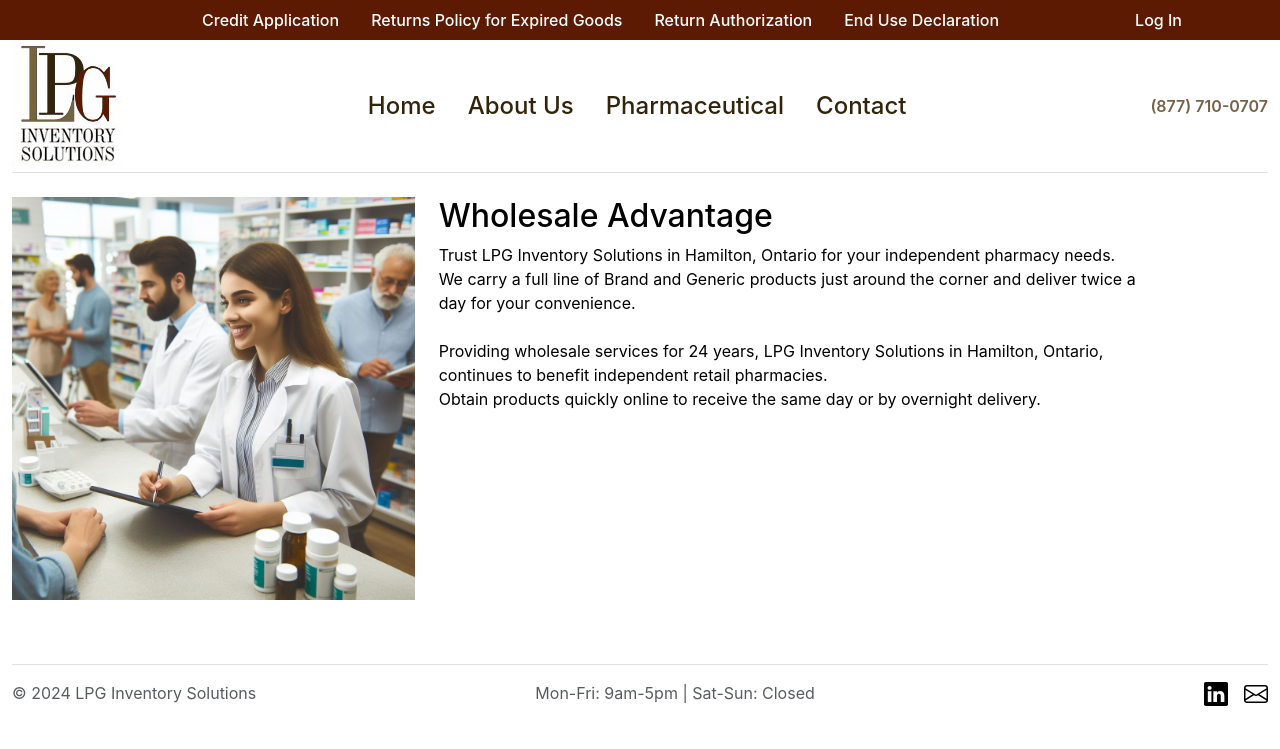
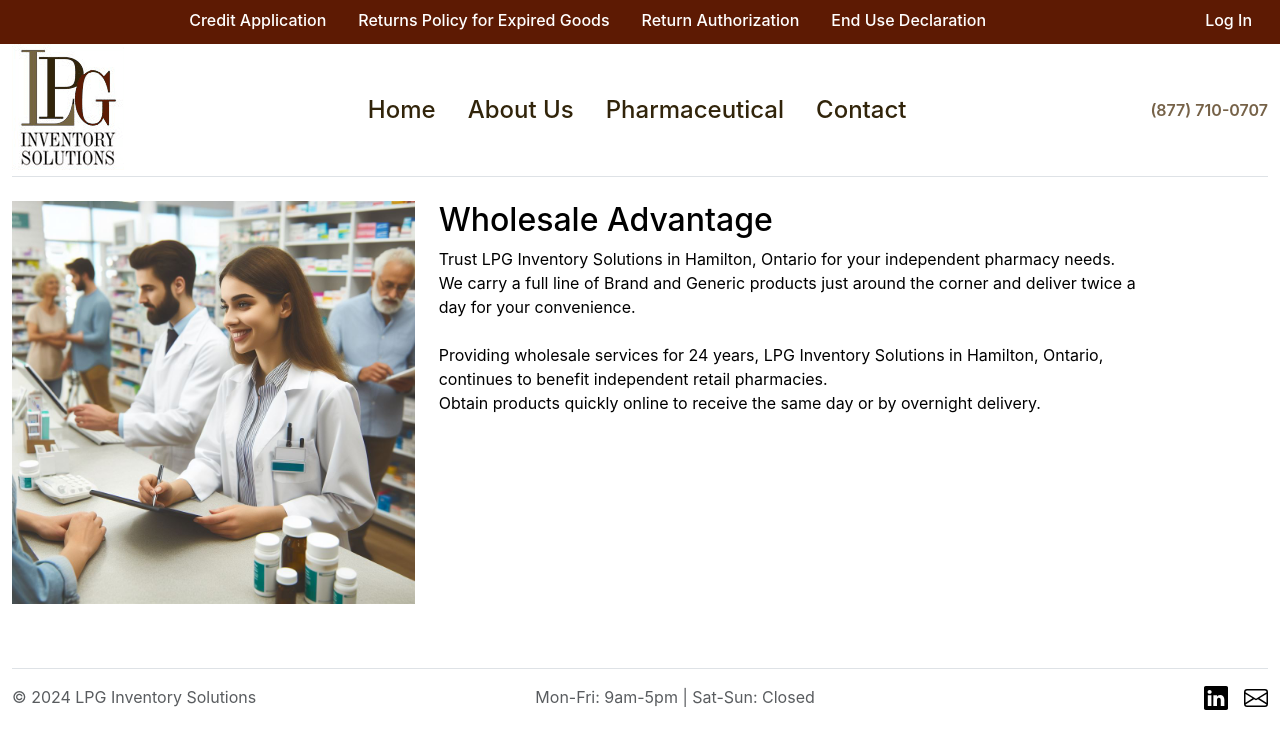
Before and after one commit to LPG-IS/lpg-is.github.io, a Jekyll site: the page built from index.md, in a window 1280 px wide. Shown: the top 749 px of the page. Built offline with Jekyll 4.4.1, drawn with Linux system fonts in a browser that asks for light colours.

Commit message:
fixed responsive top nav

```diff
--- a/_includes/navbar.html
+++ b/_includes/navbar.html
@@ -1,22 +1,24 @@
 <nav class="navbar-dark bg-dark" id="darkHeader">
-  <div class="container d-flex flex-wrap align-items-center justify-content-md-between">
-    <div class="col-md-auto mb-2 mb-md-0">
+  <row class="justify-content-center justify-content-between">
+  <div class="container-xxl container-fluid d-flex flex-wrap  justify-content-center">
 
-    </div>
-    <div class="col-auto col-md-auto align-items-centre">
-      <ul class="nav col-sm-auto col-md-auto mb-2 justify-content-center mb-md-0">
+
+
+      <ul class="nav col col-11 col-xs-9 mb-2 justify-content-center mb-md-0">
           <li><a class="nav-link-dark" target="_blank" href="/assets/resources/Credit Form LPG.pdf">Credit Application</a></li>
           <li><a class="nav-link-dark" target="_blank" href="/assets/resources/Returns Policy for Expired Goods.pdf">Returns Policy for Expired Goods</a></li>
           <li><a class="nav-link-dark" target="_blank" href="/assets/resources/Return Authorization Form.pdf">Return Authorization</a></li>
           <li><a class="nav-link-dark" target="_blank" href="/assets/resources/End Use Declaration.pdf">End Use Declaration</a></li>
         </ul>
-      </div>
-      <div class="col-sm-auto align-items-right">
-        <ul class="nav col-sm-auto col-md-auto mb-2 align-items-right mb-md-0">
+
+
+        <ul class="nav ms-auto col col-1 col-xs-3 mb-1 justify-content-end">
         <li><a class="nav-link-dark" href="https://orders.lpgis.com">Log In</a></li>
         </ul>
-      </div>
+
+
     </div>
+  </row>
   </nav>
 
 <div class="container-xxl">
```
